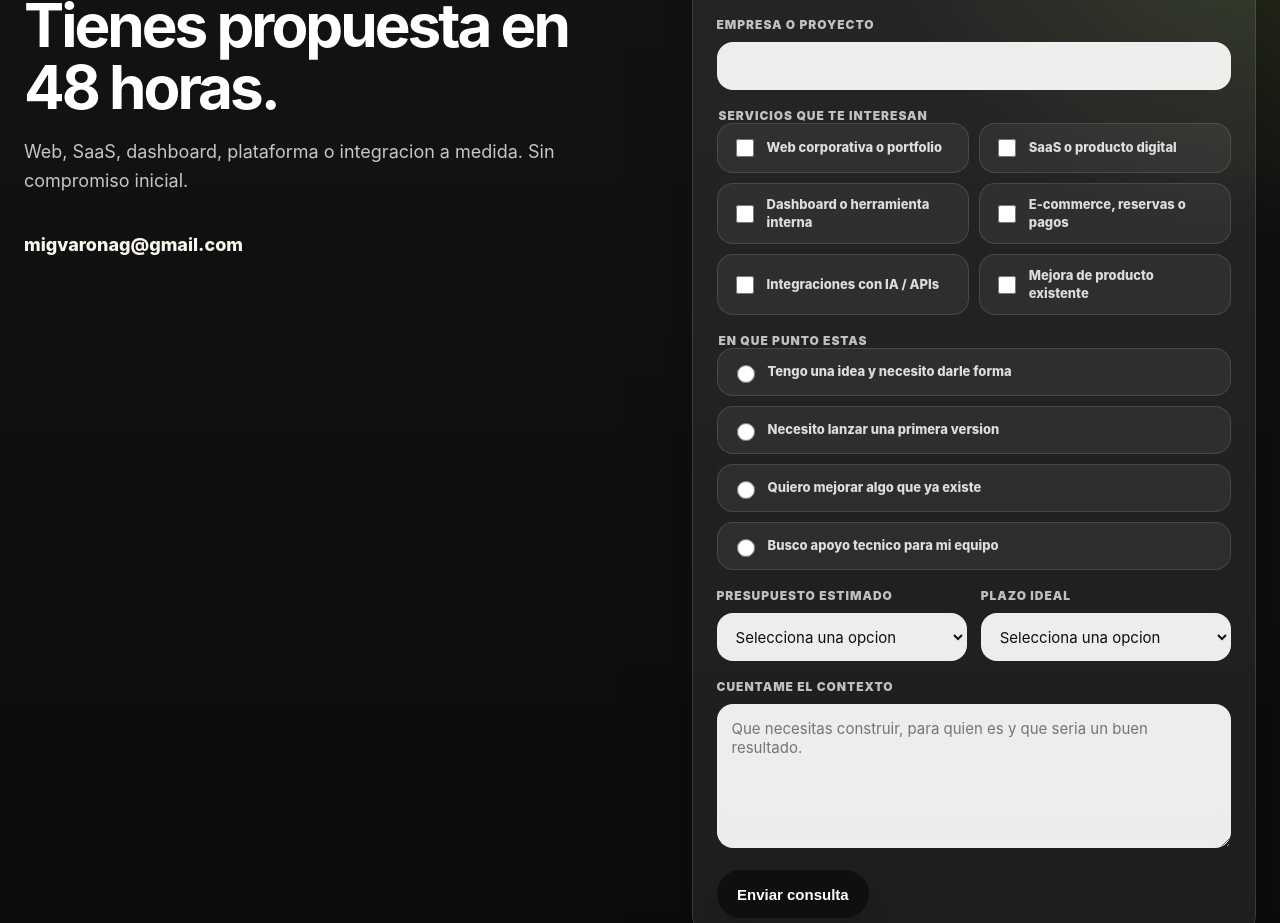
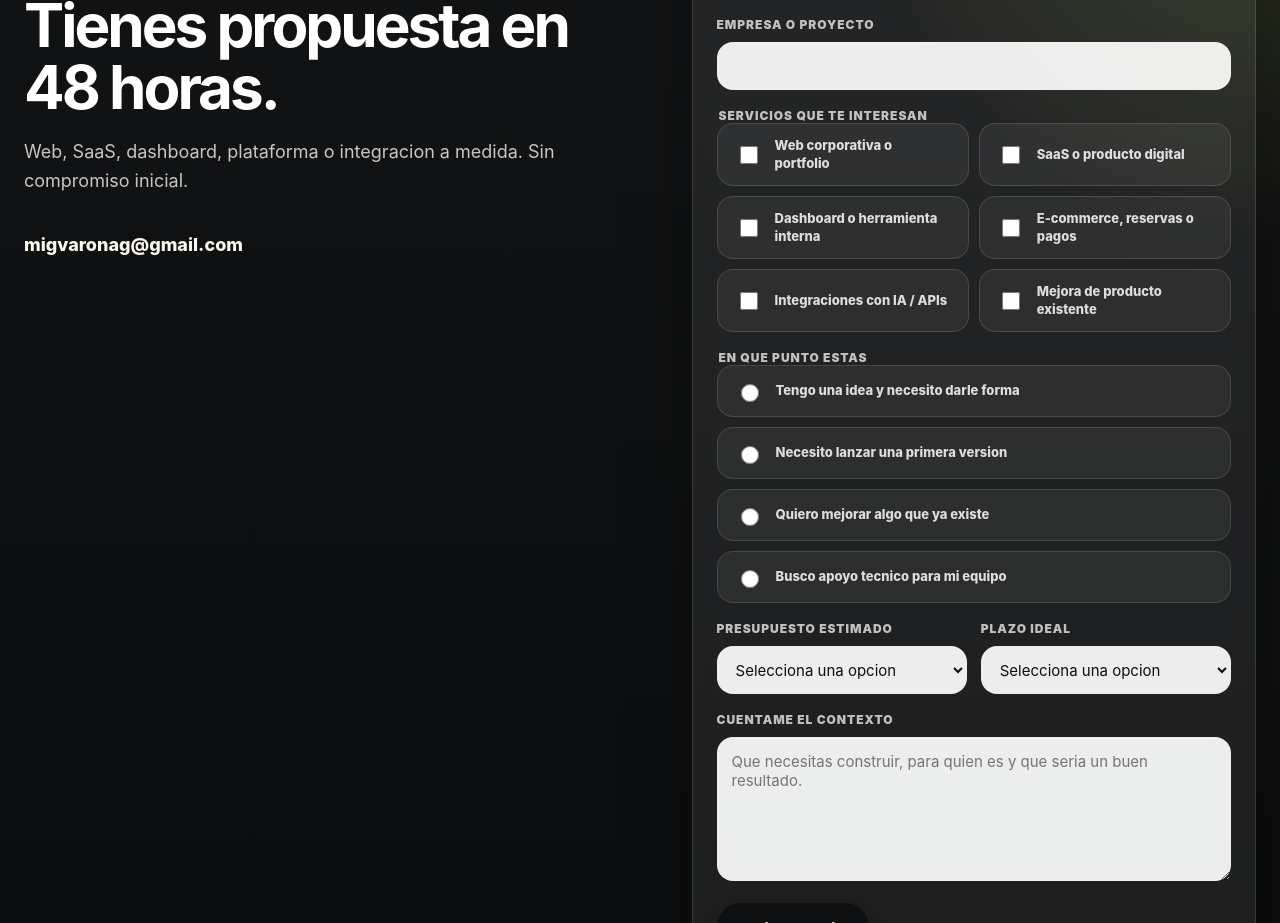
Before and after one commit to MigVarona/portfolio2026, a Next.js app: page / in a window 1280 px wide. Shown: the part 6220-7143 px from the top of the page. Built offline with nearby package versions, Linux system fonts and the light colour scheme.

Commit message:
Adjust contact option spacing

```diff
--- a/app/globals.css
+++ b/app/globals.css
@@ -835,9 +835,9 @@ button.button:disabled {
   position: relative;
   display: flex !important;
   align-items: center;
-  gap: 10px !important;
-  min-height: 48px;
-  padding: 12px 14px !important;
+  gap: 14px !important;
+  min-height: 52px;
+  padding: 13px 18px !important;
   border: 1px solid rgba(255, 255, 255, 0.12) !important;
   border-radius: 16px;
   background: rgba(255, 255, 255, 0.06);
@@ -1044,6 +1044,13 @@ button.button:disabled {
     gap: 12px;
   }
 
+  .check-option,
+  .radio-option {
+    gap: 12px !important;
+    min-height: 46px;
+    padding: 11px 16px !important;
+  }
+
   .form-footer {
     align-items: stretch;
   }
```
